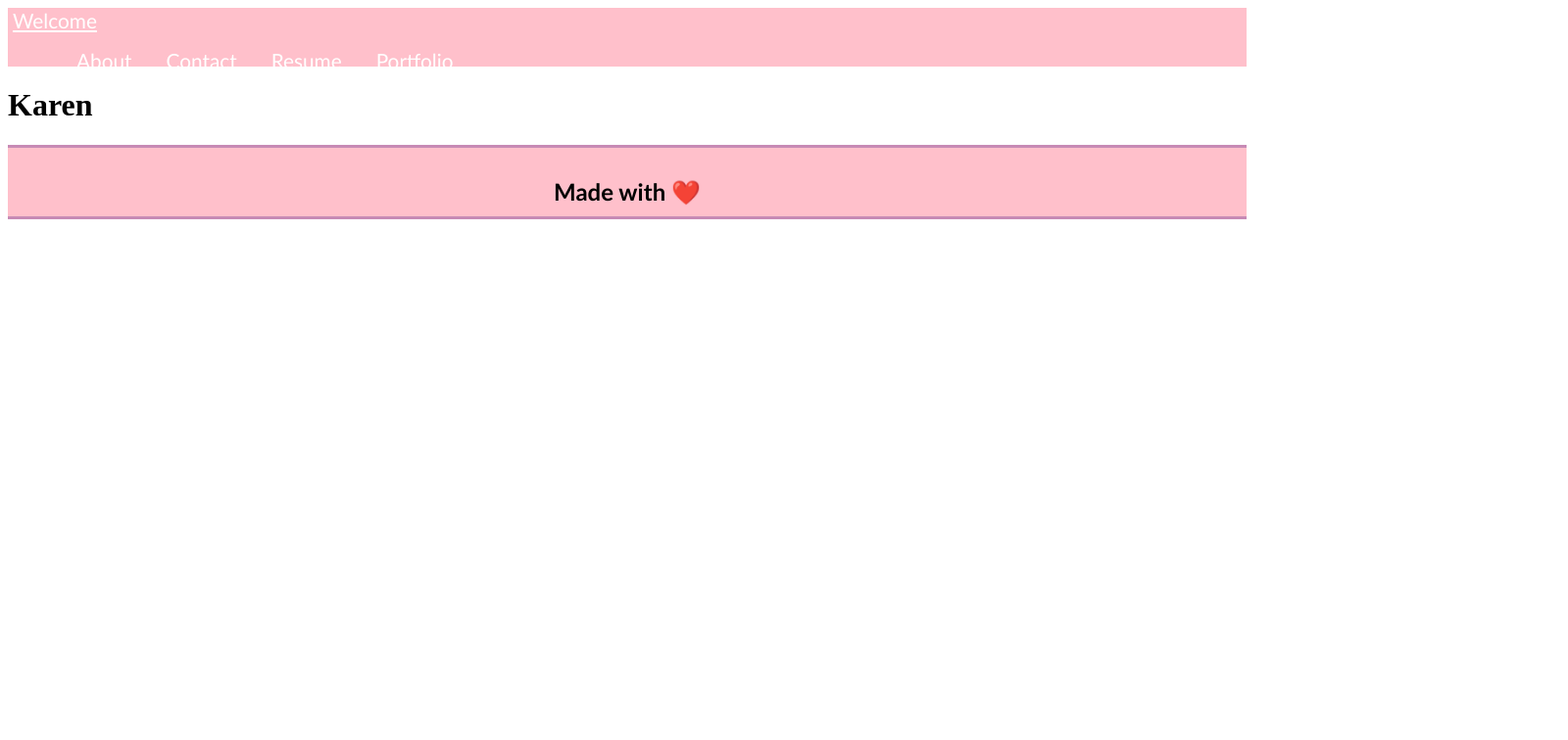
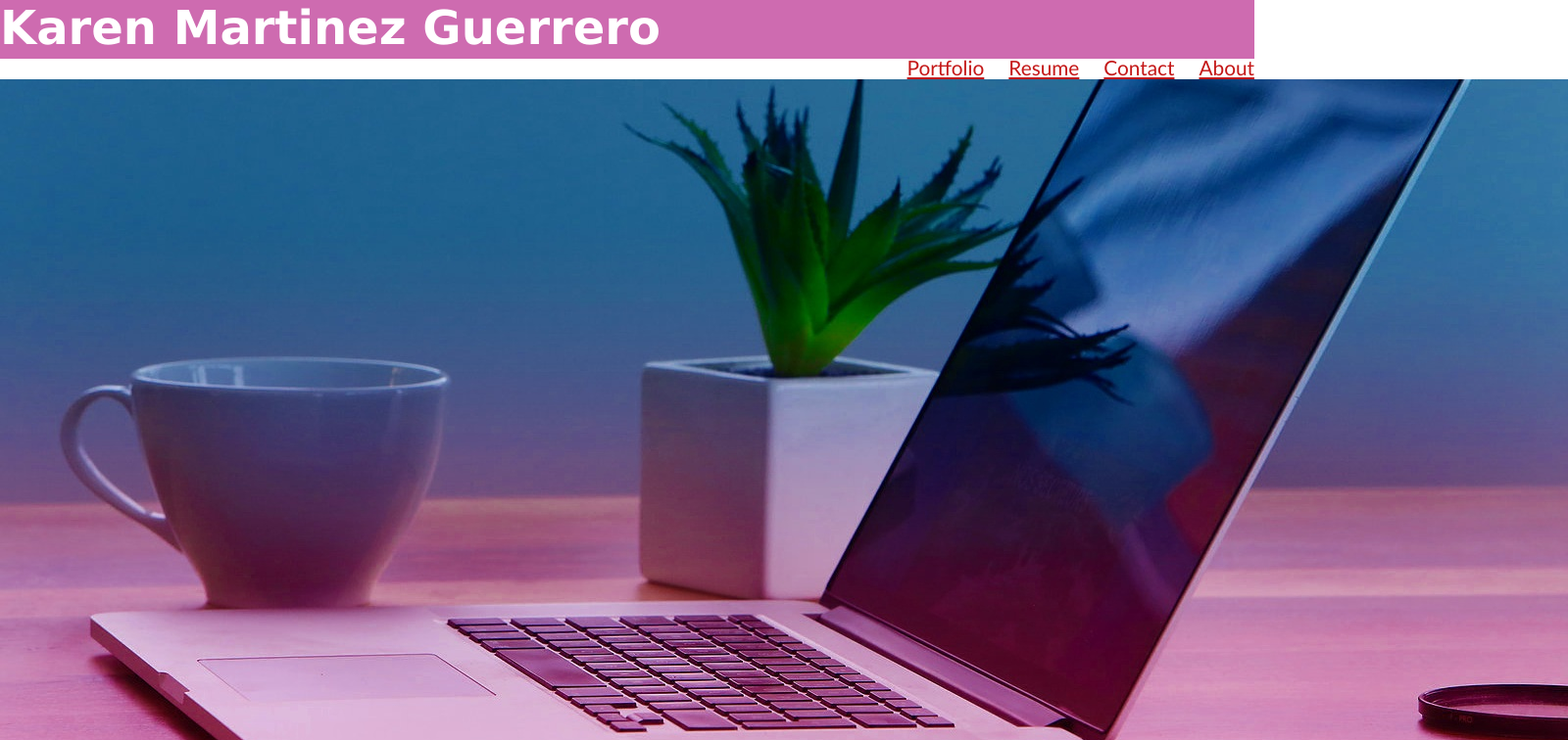
Before and after one commit to kmart134/Portfolio-React, a React (Create React App) app in the folder my-portfolio/: page / in a window 1280 px wide. Shown: the top 756 px of the page at 98% size, 1600 px wide, since content can reach past the window. Built offline with nearby package versions, Linux system fonts and the light colour scheme.

Commit message:
name header in nav bar added

```diff
--- a/my-portfolio/src/assets/Navbar.css
+++ b/my-portfolio/src/assets/Navbar.css
@@ -1,23 +1,40 @@
+* {
+  box-sizing: border-box;
+  padding: 0;
+  margin: 0;
+}
+
+
 .navbar {
     height: 60px;
-    /* padding-top: 15px; */
+    background-color: #ce6bb0;
+    /* padding: 20px; */
     /* margin-right: 20px; */
-    /* float: right; */
-    font-family: 'Trebuchet MS', 'Gill Sans MT', 'Trebuchet MS', sans-serif;
     /* font-size: 20px; */
 
   }
 
   .navbar a {
-    color: white;
+    vertical-align: top;
+    color:rgb(196, 24, 24);
+    font-family: 'Trebuchet MS', 'Gill Sans MT', 'Trebuchet MS', sans-serif;
     font-size: 1.3rem;
-    text-decoration: underline;
-    margin: 5px;
+    /* text-decoration: underline; */
+    /* margin: 5px; */
     /* line-height: 3; */
   }
 
+
   nav ul li {
+    float: right;
     display: inline-block;
     margin-left: 25px;
+  }
 
+
+  .navheading{
+    /* display: inline-block; */
+    font-size: 48px;
+    font-family: 'Lucida Sans Unicode', 'Lucida Grande', 'Lucida Sans', Arial, sans-serif;
+    color: #ffffff;
   }
--- a/my-portfolio/src/components/Header/index.js
+++ b/my-portfolio/src/components/Header/index.js
@@ -3,9 +3,9 @@ import coverImage from '../../assets/images/laptop.jpg';
 function Header(props) {
   return (
     <header className="flex-row space-between px-1">
-      <h1>Karen</h1>
-      {/* <img src={coverImage} alt="wooden background"></img>
-      {props.children} */}
+      {/* <h1>Karen</h1> */}
+      <img src={coverImage} alt="wooden background"></img>
+      {props.children}
     </header>
   );
 }
--- a/my-portfolio/src/components/Nav/index.js
+++ b/my-portfolio/src/components/Nav/index.js
@@ -3,12 +3,12 @@ import '../../assets/Navbar.css';
 import { Link } from 'react-router-dom';
 
 
-const styles = {
-  navbarStyle: {
-    background: 'pink',
-    justifyContent: 'flex-end',
-  },
-};
+// const styles = {
+//   navbarStyle: {
+//     background: 'pink',
+//     justifyContent: 'flex-end',
+//   },
+// };
 
 function Nav({currentPage, handlePageChange}) {
     // const {
@@ -19,8 +19,8 @@ function Nav({currentPage, handlePageChange}) {
 
     return(
         //nav
-        <nav style={styles.navbarStyle} className="navbar">
-      <a href="/">Welcome</a>
+        <nav className="navbar">
+        <h1 className="navheading">Karen Martinez Guerrero</h1>
 
         <ul className="nav nav-tabs">
         <li className='nav-item'>
```
